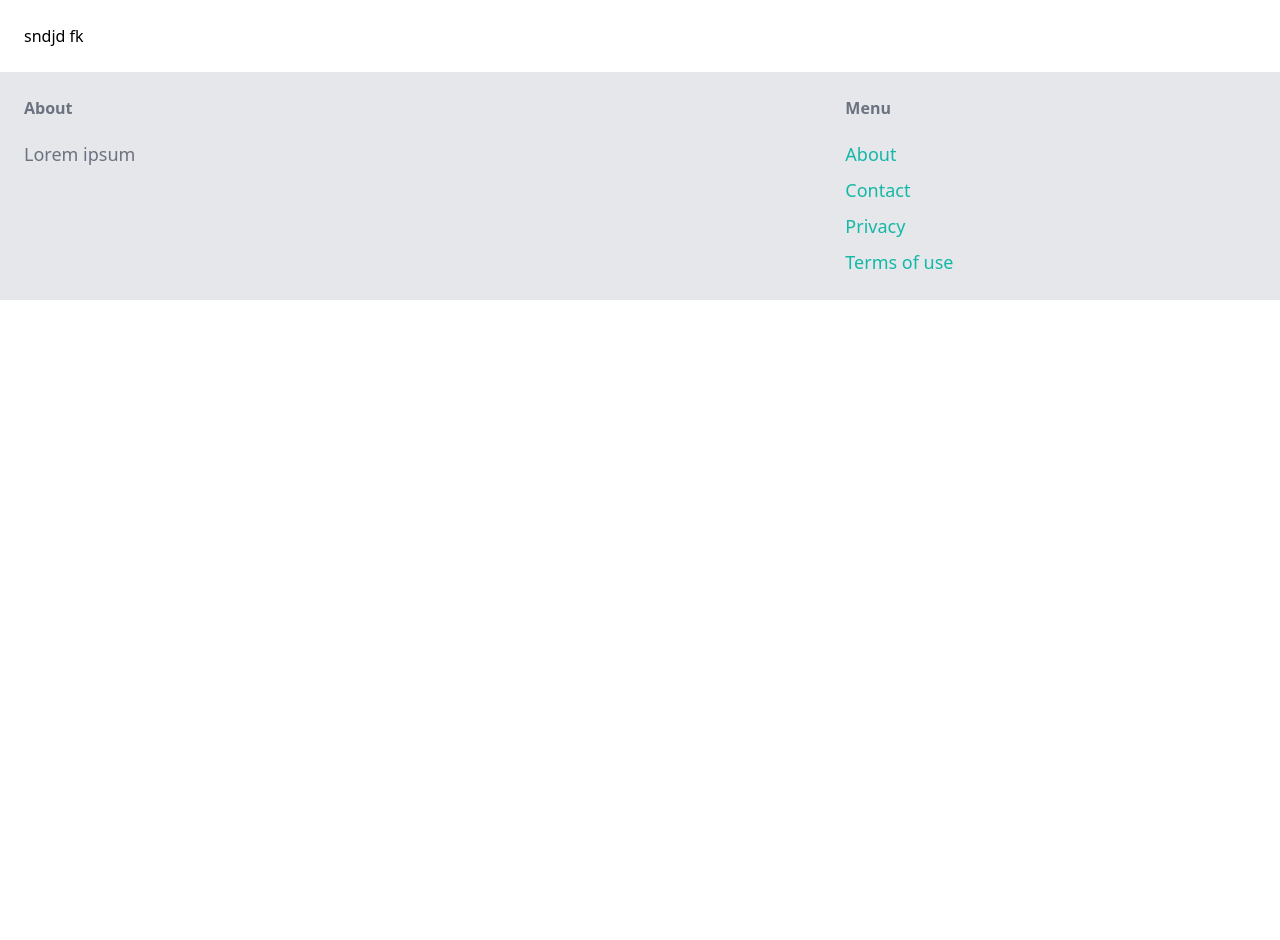
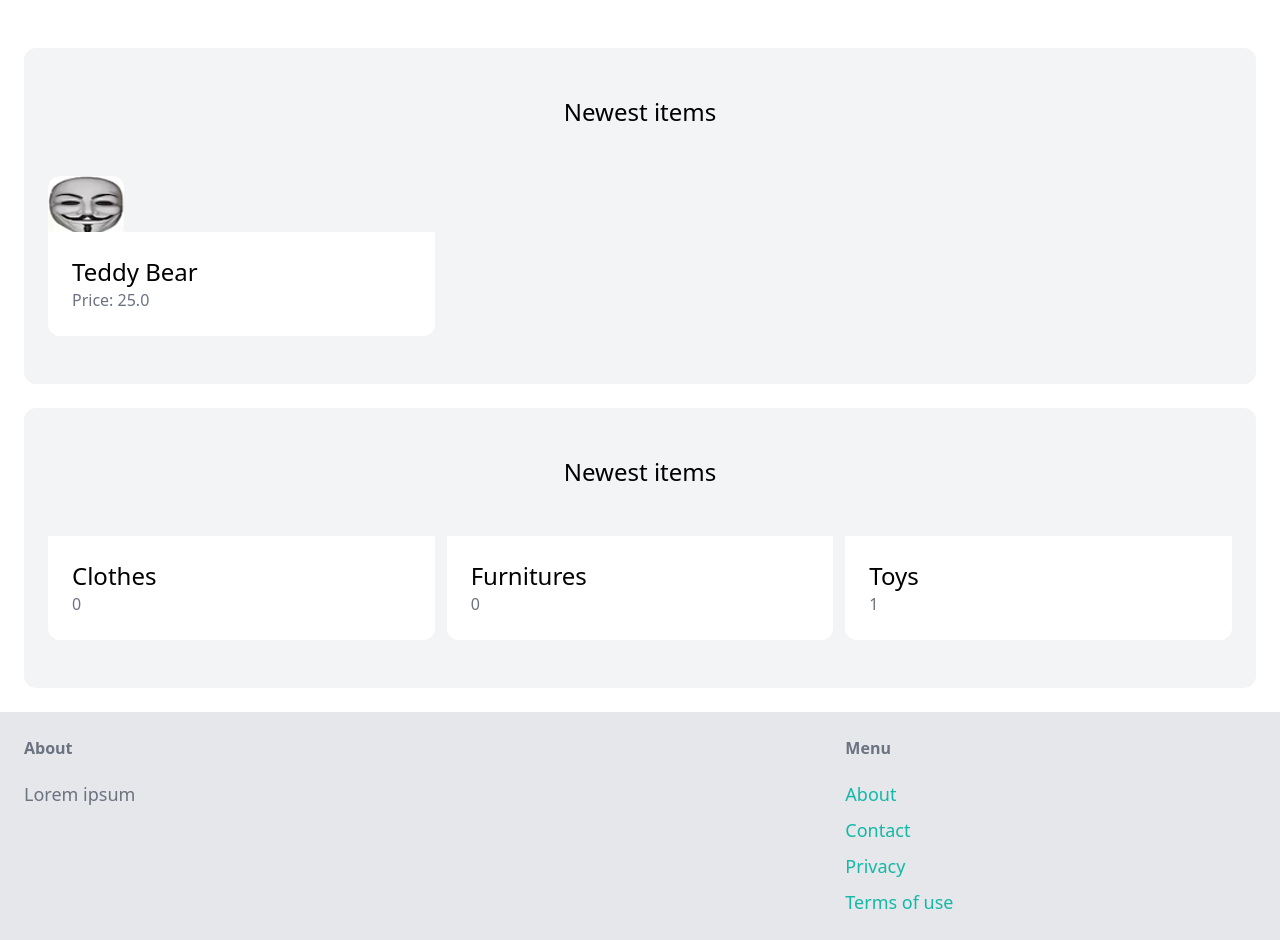
Before and after one commit to szekej/djangoMarketplace, a Django app: page / in a window 1280 px wide. Shown: the part 77-1017 px from the top of the page. Before the commit the page ends 377 px from the top, so only its background shows below. Run offline with Django 4.2, Linux system fonts and the light colour scheme; data comes from the database, SQL or seed files in the repository; both versions use the stored data as it was after the commit; some libraries are stand-ins or nearby versions.

Commit message:
Item model updated, fixed migrations problems

```diff
--- a/core/views.py
+++ b/core/views.py
@@ -1,10 +1,17 @@
 from django.shortcuts import render
+from item.models import Item, Category
 
 
 # Create your views here.
 
 def index(request):
-    return render(request, 'index.html')
+    items = Item.objects.filter(is_sold=False)[:6]  # first six elements
+    categories = Category.objects.all()
+    return render(request, 'index.html',
+                  {
+                      'categories': categories,
+                      'items': items
+                  })
 
 
 def contact(request):
--- a/djangoProject/settings.py
+++ b/djangoProject/settings.py
@@ -119,6 +119,8 @@ USE_TZ = True
 # https://docs.djangoproject.com/en/4.2/howto/static-files/
 
 STATIC_URL = 'static/'
+MEDIA_URL = 'media/'
+MEDIA_ROOT = BASE_DIR / 'media'
 
 # Default primary key field type
 # https://docs.djangoproject.com/en/4.2/ref/settings/#default-auto-field
--- a/djangoProject/urls.py
+++ b/djangoProject/urls.py
@@ -18,8 +18,12 @@ from django.contrib import admin
 from django.urls import path
 from core.views import index, contact
 
+from django.conf import settings
+from django.conf.urls.static import static
+
 urlpatterns = [
     path('admin/', admin.site.urls),
     path('', view=index, name='index'),
     path('contact/', view=contact, name='contact_name'),
-]
+
+]+static(settings.MEDIA_URL, document_root=settings.MEDIA_ROOT)
--- a/item/admin.py
+++ b/item/admin.py
@@ -1,5 +1,5 @@
 from django.contrib import admin
-from .models import Category
+from .models import Category, Item
 
 
 # Register your models here.
@@ -9,3 +9,7 @@ from .models import Category
 @admin.register(Category)
 class CategoryAdmin(admin.ModelAdmin):
     pass
+
+
+
+admin.site.register(Item)
--- a/item/models.py
+++ b/item/models.py
@@ -1,3 +1,4 @@
+from django.contrib.auth.models import User
 from django.db import models
 
 # Create your models here.
@@ -12,3 +13,17 @@ class Category(models.Model):
 
     def __str__(self):
         return self.name
+
+
+class Item(models.Model):
+    name = models.CharField(max_length=256)
+    category = models.ForeignKey(Category, related_name='items', on_delete=models.CASCADE)
+    description = models.TextField(blank=True, null=True)
+    price = models.FloatField()
+    image = models.ImageField(upload_to='item_images', blank=True, null=True)
+    is_sold = models.BooleanField(default=False)
+    created_at = models.DateField(auto_now_add=True)
+    created_by = models.ForeignKey(User, related_name='items', on_delete=models.CASCADE)
+
+    def __str__(self):
+        return self.name
--- a/templates/index.html
+++ b/templates/index.html
@@ -5,5 +5,38 @@
 {% endblock %}
 
 {% block content %}
-    <h1> sndjd fk</h1>
+    <div class="mt-6 px-6 py-12 bg-gray-100 rounded-xl">
+        <h2 class="mb-12 text-2xl text-center">Newest items</h2>
+        <div class="grid grid-cols-3 gap-3">
+            {% for item in items %}
+                <div>
+                    <a href="#">
+                        <div>
+                            <img src="{{ item.image.url }}" class="rounded-t-xl">
+                        </div>
+                        <div class="p-6 bg-white rounded-b-xl">
+                            <h2 class="text-2xl">{{ item.name }}</h2>
+                            <p class="text-gray-500">Price: {{ item.price }}</p>
+                        </div>
+                    </a>
+                </div>
+            {% endfor %}
+        </div>
+    </div>
+
+    <div class="mt-6 px-6 py-12 bg-gray-100 rounded-xl">
+        <h2 class="mb-12 text-2xl text-center">Newest items</h2>
+        <div class="grid grid-cols-3 gap-3">
+            {% for category in categories %}
+                <div>
+                    <a href="#">
+                        <div class="p-6 bg-white rounded-b-xl">
+                            <h2 class="text-2xl">{{ category.name }}</h2>
+                            <p class="text-gray-500">{{ category.items.count }}</p>
+                        </div>
+                    </a>
+                </div>
+            {% endfor %}
+        </div>
+    </div>
 {% endblock %}
```
Also changed, not shown: db.sqlite3, item/migrations/0001_initial.py, item/migrations/0002_alter_item_name.py (added), media/item_images/teddy.png (added).
